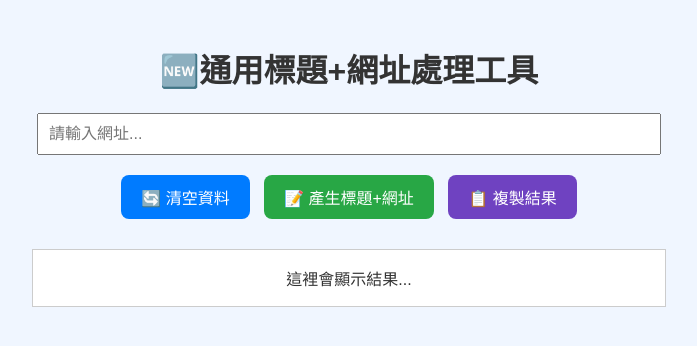
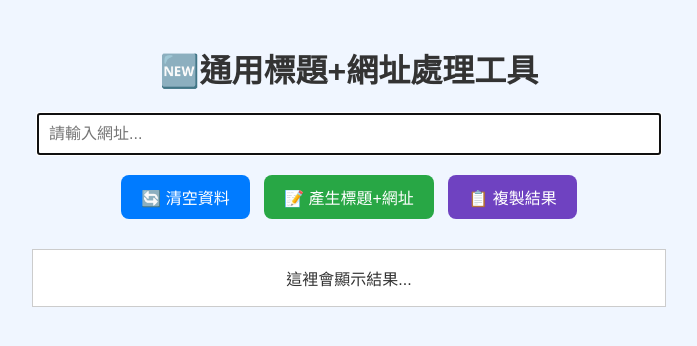
Before and after one commit to AriesRD/trywebhtml2, a plain HTML site: page index.html in a window 1280 px wide. Both pictures are taken after a click on the button "🔄 清空資料". Shown: the whole page, without its empty margins (291-988 px from the left). Drawn offline with Linux system fonts and the light colour scheme.

Commit message:
Add files via upload

```diff
--- a/index.html
+++ b/index.html
@@ -141,6 +141,7 @@
     function clearAll() {
       document.getElementById("urlInput").value = "";
       document.getElementById("outputBox").textContent = "這裡會顯示結果...";
+      document.getElementById("urlInput").focus();
     }
 
     function copyShortUrl() {
```
